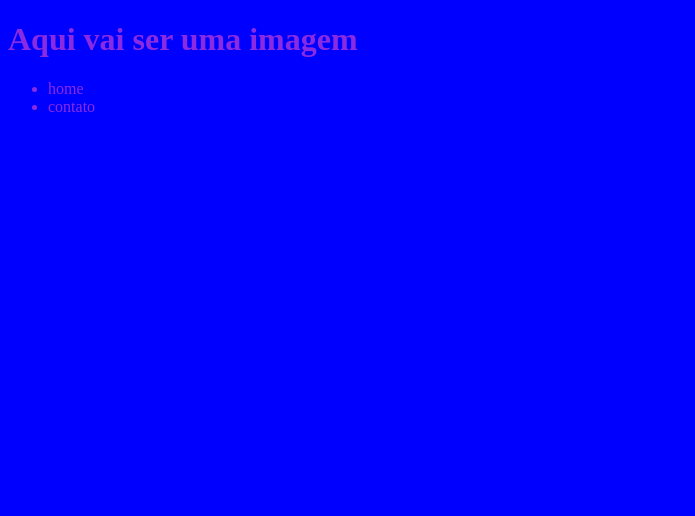
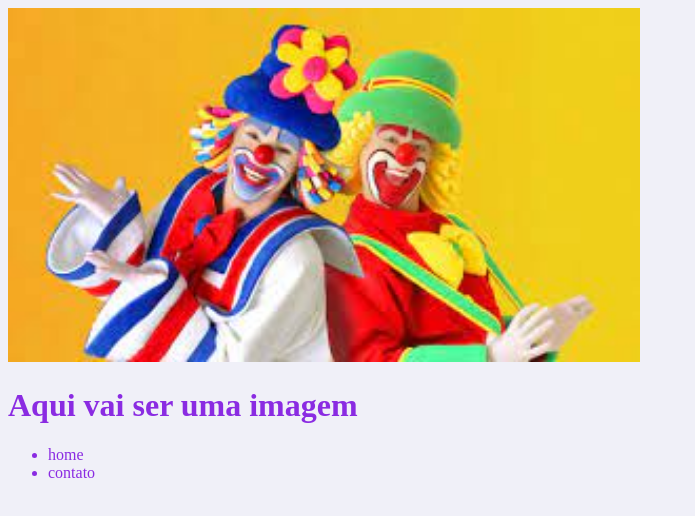
Before and after one commit to gaabiiii/beleza, a plain HTML site: page index.html in a window 1280 px wide. Shown: the whole page, without its empty margins (0-695 px from the left). Drawn offline with Linux system fonts and the light colour scheme.

Commit message:
Add files via upload

```diff
--- a/index.html
+++ b/index.html
@@ -9,6 +9,7 @@
 </head>
 <body>
  <header>
+     <img class="cabeçalho-img" src="logo.jpeg" alt="foto da grande dupla">
  <h1>Aqui vai ser uma imagem</h1>
  <ul>
     <li>home</li>
--- a/style.css
+++ b/style.css
@@ -1,4 +1,8 @@
 body{
-    background-color: rgb(0, 0, 255);
+    background-color: rgb(240, 240, 248);
     color:blueviolet ;
 }
+
+.cabeçalho-img {
+    width: 50%;
+}
```
Also changed, not shown: logo.jpeg (added).
